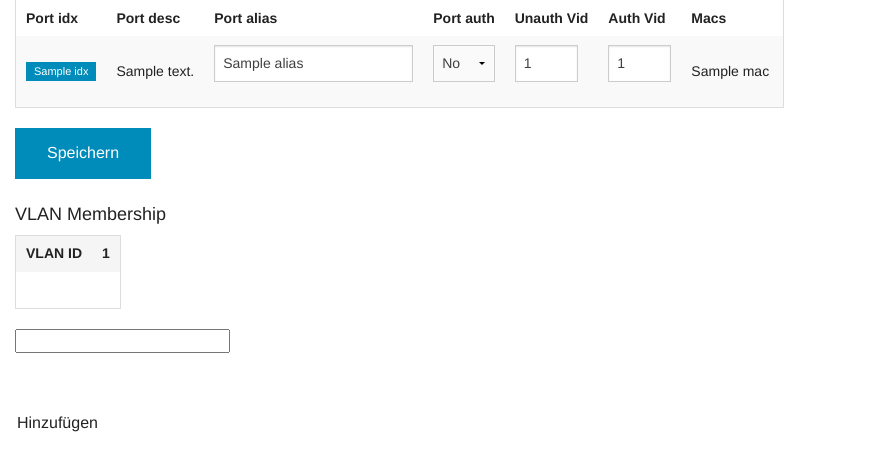
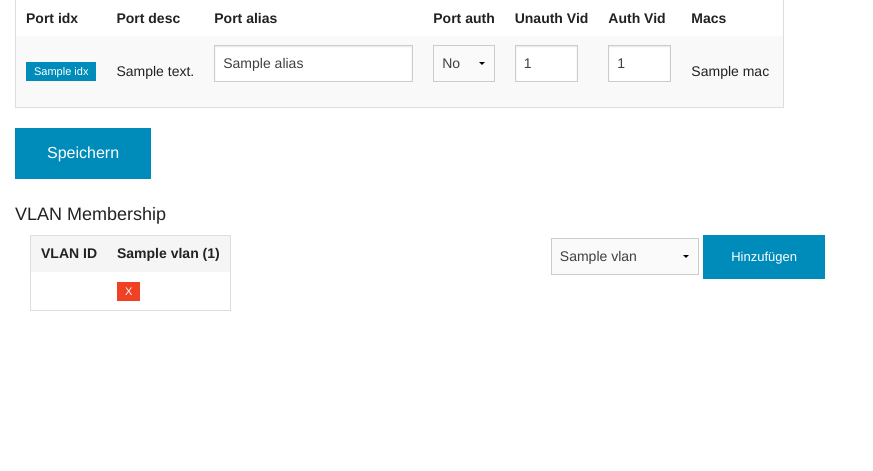
Before and after one commit to jkur/snmp-manager, a Python web app: template app/frontend/templates/port.html in a window 1280 px wide. Shown: the part 157-628 px from the top of the page, without its empty margins (0-873 px from the left). Run offline with Jinja, Linux system fonts and the light colour scheme; the template is opened without the code that fills it: most values are stand-ins (such as "Sample title", 1, 10 or a date in 2020); lists and menus that the app fills with data are empty.

Commit message:
add/remove tagged vlan to port

```diff
--- a/app/frontend/templates/port.html
+++ b/app/frontend/templates/port.html
@@ -23,6 +23,7 @@
 
     <div class="large-12 columns">
       <a href="/switch/{{ hostname }}">Back to Switch: {{ hostname }}</a>
+      <form action="/port/{{ hostname }}/{{ port.idx() }}/save" method="POST">
       <table>
         <tr>
         <th>Port idx</th>
@@ -33,13 +34,8 @@
         <th>Auth Vid</th>
         <th>Macs</th>
         </tr>
-        <form action="/port/{{ hostname }}/{{ port.idx() }}/save" method="POST">
         <tr>
-          <td>
-            <span class="label{% if port.is_up() %} success{% endif %}">
-              {{ port.idx() }}
-            </span>
-          </td>
+          <td><span class="label{% if port.is_up() %} success{% endif %}">{{ port.idx() }}</span></td>
           <td>{{ port.descr() }}</td>
           <td><input name='ifalias' type='text' value='{{ port.alias() }}' /></td>
           <td>
@@ -50,10 +46,7 @@
           </td>
           <td><input name='UNAUTHVID' type='number' style="width:4.5em;" min=-1 max=200 value="{{ port.unauth_vid() }}" /></td>
           <td><input name='AUTHVID' type='number' style="width:4.5em;" min=-1 max=200 value="{{ port.auth_vid() }}" /></td>
-          <td>
-          {% for mac in port.get_macs() %}
-            {{ mac }}&nbsp;
-          {% endfor %}
+          <td>{% for mac in port.get_macs() %} {{ mac }}&nbsp;{% endfor %}
           </td>
         </tr>
       </table>
@@ -68,40 +61,53 @@
         {% endfor %}
         </table>
       {% endif %}
-
+    </div>
+    <div class="large-12 columns">
       <!-- Port membership -->
       <h5>VLAN Membership</h5>
+      {% set vlans = device.vlans() %}
+      <div class="large-5 columns">
       <table>
         <thead>
           <tr>
             <th>VLAN ID</th>
             {%- for vlan_id in vlan_membership %}
-              <th>{{ vlan_id.0 }}</th>
+              <th>{{ vlans.get_vlan(vlan_id.0).name() }} ({{ vlan_id.0 }})</th>
             {%- endfor %}
           </tr>
         </thead>
         <tr>
             <td>&nbsp;</td>
             {%- for vlan_mem in vlan_membership %}
+            <td>
             {%- if vlan_mem.1 == 'f' %}
-              <td><span class="label alert">Forbid</span></td>
+              <span class="label alert">Forbid</span>
             {%- elif vlan_mem.1 == 'u' %}
-              <td><span class="label success">Untagged</span></td>
+              <span class="label success">Untagged</span>
             {%- elif vlan_mem.1 == 't' %}
-              <td><span class="label">Tagged</span></td>
+              <span class="label">Tagged</span>
             {%- endif %}
+            <form action="/port/{{ device.hostname }}/{{ port.idx() }}/remove/vlan" method="POST">
+              <input type="hidden" name="vlan" value="{{ vlan_mem.0 }}" />
+              <button type="submit" class="label alert">X</button>
+            </form>
+            </td>
           {%- endfor %}
+
         </tr>
       </table>
+      </div>
+      <div class="large-5 columns">
         <form action="/port/{{device.hostname}}/{{port.idx()}}/add/vlan" method="POST">
-        <input type="select" name="vlan">
-          <option value=3 name="LAN1">
-          <option value=4 name="LAN2">
-          <option value=6 name="LAN3">
-          <option value=100 name="MGMT">
-        </input>
-        <button type="submit">Hinzufügen</button>
+          <select name="vlan" style="width:20ex;">
+            {% for vlan in vlans %}
+              <option value={{ vlan.vid() }}>{{ vlan.name() }}</option>
+            {% endfor %}
+          </select>
+          <button class="small" type="submit">Hinzufügen</button>
         </form>
+      </div>
+      <div class="large-2 columns">
       </div>
   </div>
 
```
Also changed, not shown: app/frontend/views.py (+14 -0 lines), app/services/snmp_vlan.py (+11 -7 lines). Lines whose indentation alone changed are shown as unchanged.
